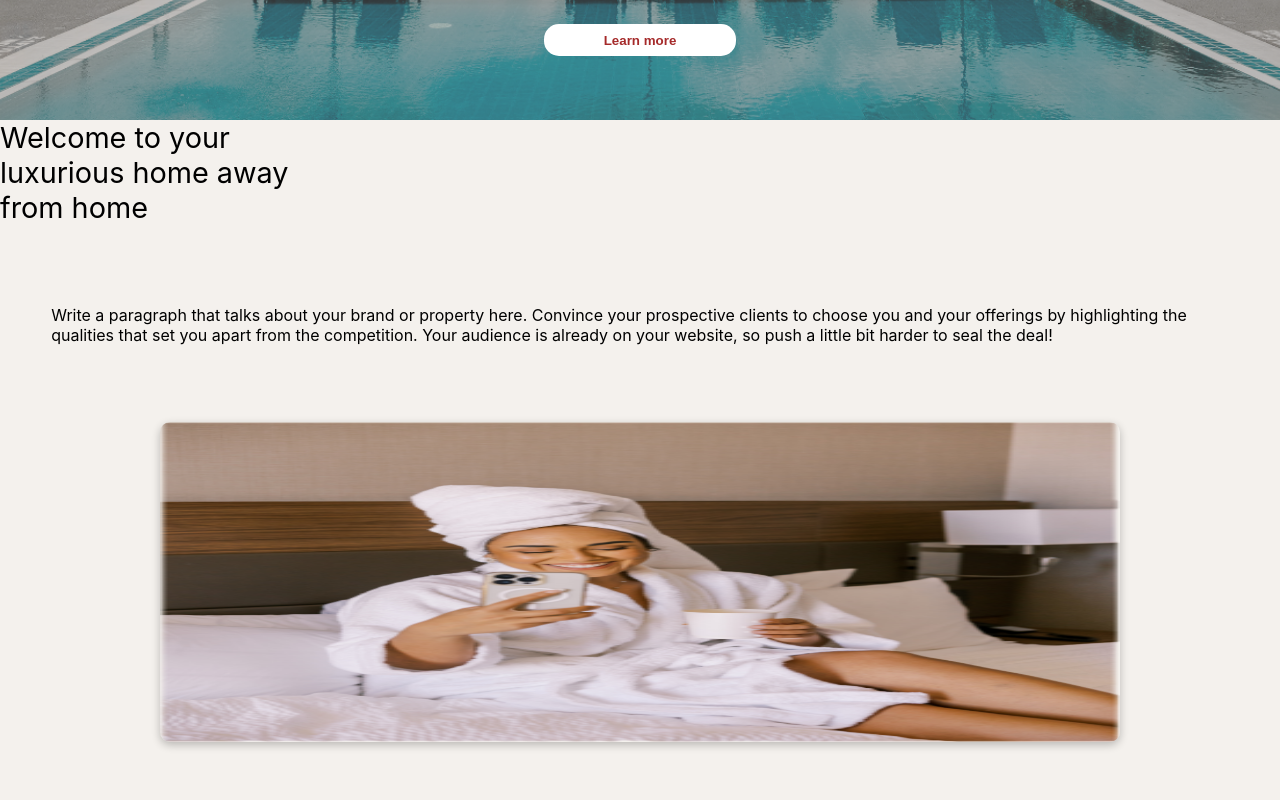
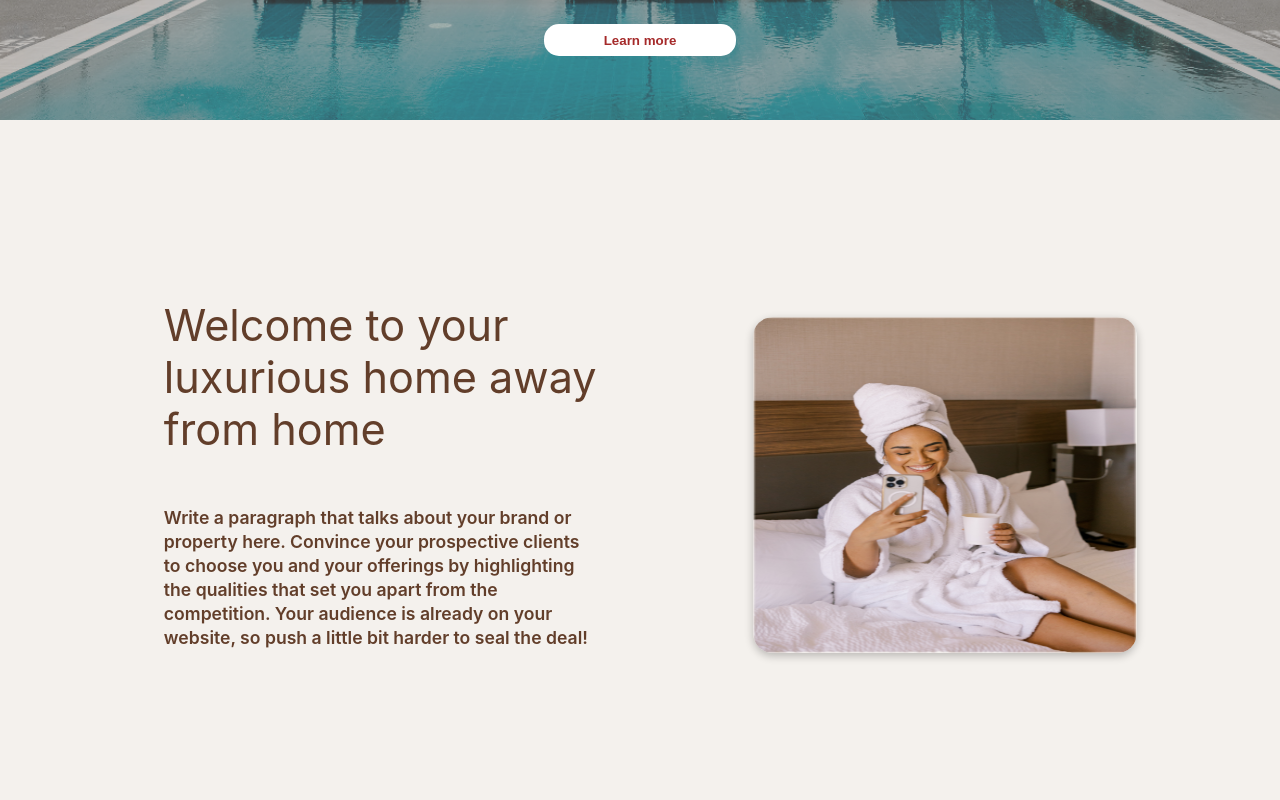
Before and after one commit to ol1mowski/Best_hotel.de, a React (Create React App) app: page / in a window 1280 px wide. Shown: the part 680-1480 px from the top of the page. Built offline with nearby package versions, Linux system fonts and the light colour scheme.

Commit message:
add rwd to second section and add scroll delay to button

```diff
--- a/package.json
+++ b/package.json
@@ -9,6 +9,7 @@
     "react": "^18.2.0",
     "react-dom": "^18.2.0",
     "react-scripts": "5.0.1",
+    "react-scroll": "^1.8.9",
     "sass": "^1.63.6",
     "web-vitals": "^2.1.4"
   },
--- a/src/components/HomeSite/HomeSiteButton/HomeSiteButton.js
+++ b/src/components/HomeSite/HomeSiteButton/HomeSiteButton.js
@@ -1,14 +1,22 @@
+import { Link } from "react-scroll";
 import style from "./HomeSiteButton.module.scss";
 const HomeSiteButton = () => {
 
 
     return (
         <div>
-            <a href="#more">
-                <button className={style.button}>
-                    Learn more
-                </button>
-            </a>
+    <Link
+        activeClass="active"
+        to="more"
+        spy={true}
+        smooth={true}
+        offset={-70}
+        duration={1200}
+    >
+        <button className={style.button}>
+            Learn more
+        </button>
+      </Link>
         </div>
     );
 };
--- a/src/components/WelcomeToHotel/WelcomeToHotel.js
+++ b/src/components/WelcomeToHotel/WelcomeToHotel.js
@@ -5,13 +5,17 @@ const WelcomeToHotel = () => {
 
     return(
         <div className={style.container} id='more'>
+            <div className={style.strings}>
                 <h2 className={style.header}>
                     Welcome to your <br /> luxurious home away <br /> from home
                 </h2>
                 <span className={style.content}>
                     Write a paragraph that talks about your brand or property here. Convince your prospective clients to choose you and your offerings by highlighting the qualities that set you apart from the competition. Your audience is already on your website, so push a little bit harder to seal the deal!
                 </span>
+            </div>
+            <div className={style.image}>
                 <img loading='lazy' className={style.img} src={img} alt="Happy client"/>
+            </div>
         </div>
     )
 }
--- a/src/components/WelcomeToHotel/WelcomeToHotel.module.scss
+++ b/src/components/WelcomeToHotel/WelcomeToHotel.module.scss
@@ -1,29 +1,136 @@
 .container {
-    overflow-x: hidden;
+    color: #623e2a;
+    overflow: hidden;
     width: 100vw;
     height: 100vh;
     margin: 0 auto;
     text-align: left;
-    margin-bottom: 3vh;
+
+    @media screen and (min-width: 550px) {
+        height: 110vh;
+    }
+    @media screen and (min-width: 1024px) {
+        display: flex;
+        justify-content: center;
+        margin-top: 10%;
+        align-items: start;
+        // flex-direction: column;
+    }
+    @media screen and (min-width: 1024px) {
+        height: 70vh;
+    }
+    @media (orientation: landscape) and (min-height: 320px) and (max-width: 950px) {
+        height: 220vh;
+    }
+    @media (orientation: landscape) and (min-height: 550px) and (max-width: 950px) {
+        height: 100vh;
+    }
 }
 
 .header {
     font-weight: 400;
     font-size: 1.8rem;
-    margin-bottom: 10vh;
+    margin: 17% 7%;
+    @media screen and (min-width: 400px) {
+        margin: 14% 8%;
+    }
+    @media screen and (min-width: 700px) {
+        margin: 10% 7%;
+    }
+    @media screen and (min-width: 1024px) {
+        font-size: 2.3rem;
+    }
+    @media screen and (min-width: 1200px) {
+        font-size: 2.7rem;
+    }
+    @media screen and (min-width: 1400px) {
+        font-size: 3rem;
+    }
+    @media (orientation: landscape) and (min-width: 320px) and (max-width: 950px) {
+        margin: 7% 7%;
+    }
 }
 
 .content {
-    margin-left: 4vw;
+    margin: 20% 4%;
+    @media screen and (min-width: 400px) {
+        margin: 14% 8%;
+    }
     display: block;
+    @media screen and (min-width: 600px) {
+        font-size: 1.1rem;
+    }
+    @media screen and (min-width: 700px) {
+        margin: 10% 7%;
+    }
+    @media screen and (min-width: 850px) {
+        margin-right: 20%;
+    }
+    @media screen and (min-width: 1024px) {
+        margin-right: 10%;
+        line-height: 3vh;
+        font-weight: 600;
+    }
+    @media screen and (min-width: 1400px) {
+        font-size: 1.3rem;
+    }
+    @media (orientation: landscape) and (min-width: 320px) and (max-width: 950px) {
+        margin: 7% 7%;
+        margin-right: 20%;
+    }
 }
 
+.image {
+    height: 35%;
+    @media screen and (min-width: 1024px) {
+        height: 60%;
+        margin-top: 3%;
+    }
+    @media screen and (min-width: 1400px) {
+        height: 70%;
+        margin-top: 0;
+    }
+    @media screen and (min-width: 1700px) {
+       margin-top: 10vh;
+       height: 65%;
+    }
+}
+
+.strings, .image {
+    @media screen and  (min-width: 1024px) {
+        display: inline-block;
+        width: 40%;
+    }
+}
 
 .img {
     width: 75%;
-    height: 40%;
+    height: 100%;
     margin: 6% auto;
     display: block;
-    border-radius: 10px;
+    border-radius: 20px;
     box-shadow: rgba(0, 0, 0, 0.24) 0px 3px 8px;
+    @media screen and (min-width: 400px) {
+        width: 60%;
+    }
+    @media screen and (min-width: 500px) {
+        width: 50%;
+    }
+    @media screen and (min-width: 750px) {
+        width: 40%;
+    }
+    @media screen and (min-width: 1024px) {
+        width: 80%;
+    }
+    @media screen and (min-width: 1200px) {
+        width: 75%;
+        margin-right: 3%;
+    }
+    @media screen and (min-width: 1700px) {
+        position: relative;
+        bottom: 19%;
+    }
+    @media (orientation: landscape) and (min-width: 320px) and (max-width: 950px) {
+        width: 40%;
+    }
 }
```
Also changed, not shown: 1 other file (tests, documents, lock files or other folders). Lines whose indentation alone changed are shown as unchanged.
